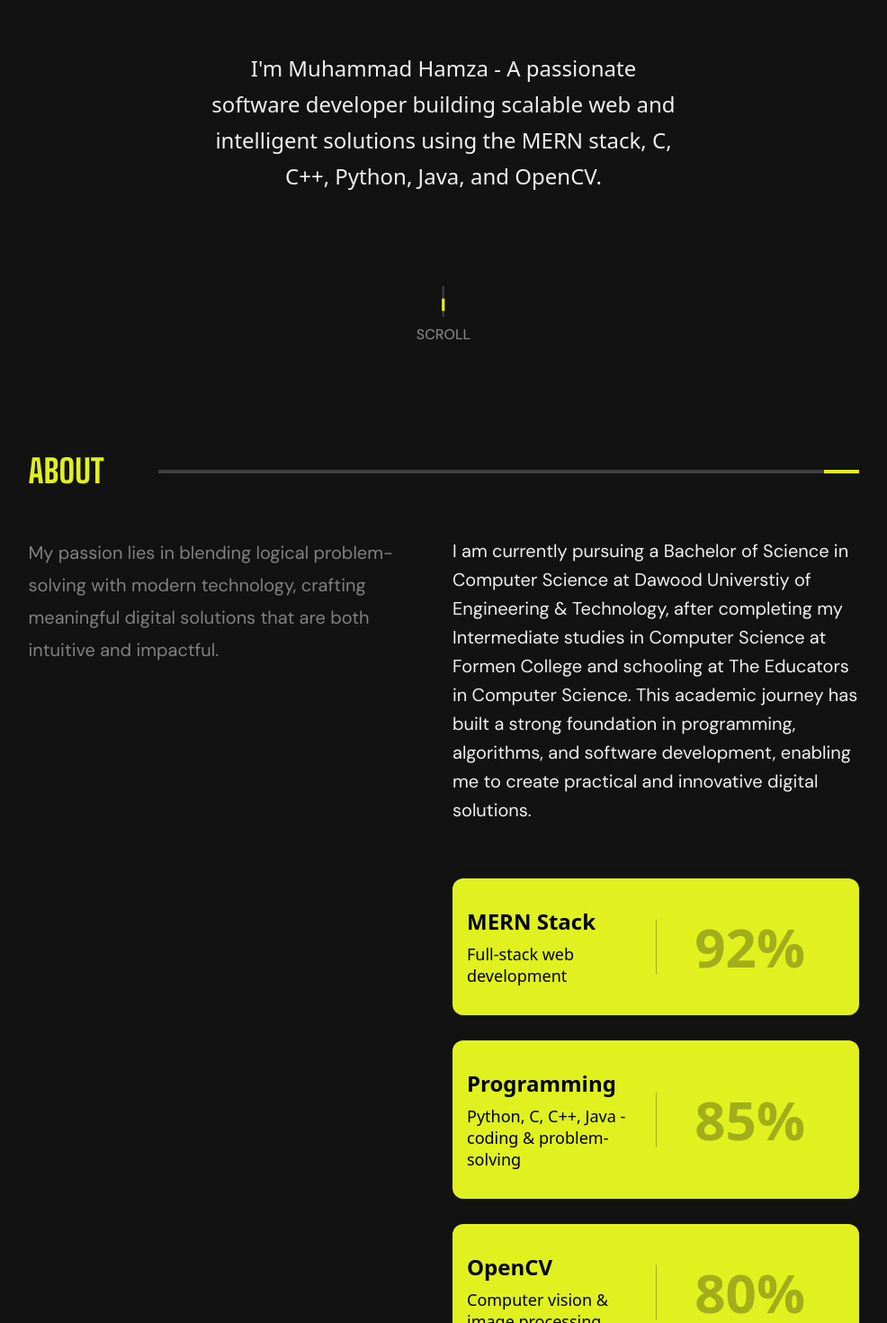
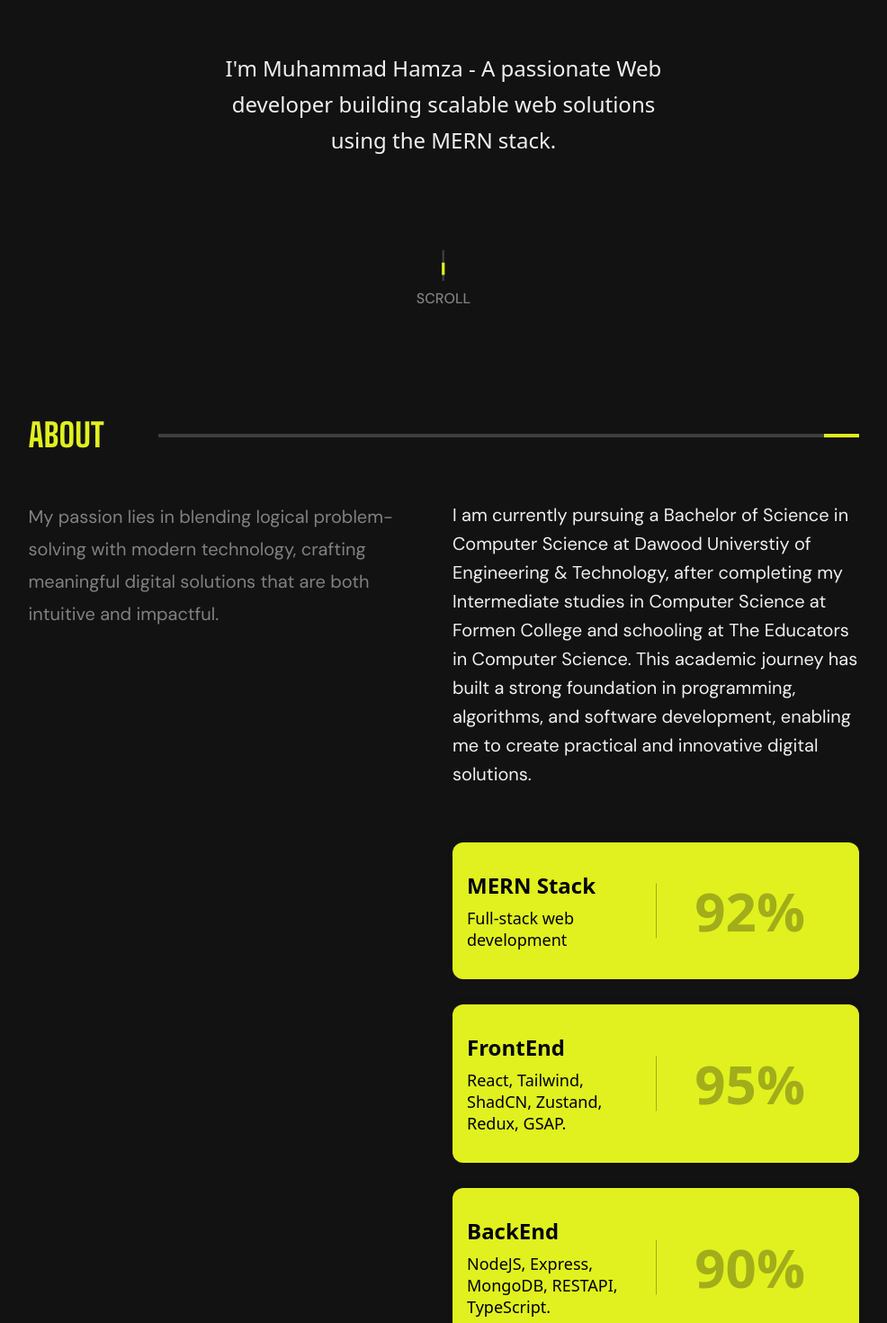
Before and after one commit to Hamzaa09/PORTFOLIO, a React (Vite) app: page / in a window 1280 px wide. Shown: the part 860-2330 px from the top of the page at 90% size, without its empty margins (147-1133 px from the left). Built offline with nearby package versions, Linux system fonts and the light colour scheme.

Commit message:
changes according to web development

```diff
--- a/src/components/About.jsx
+++ b/src/components/About.jsx
@@ -100,27 +100,27 @@ const About = () => {
 
             <div className="shadow-[0_-4px_6px_-1px_rgba(0,0,0,0.1)] sticky top-30 z-7 bg-[#E0F11F] my-2 rounded-xl flex justify-between px-4 py-8 items-center">
               <div className="w-1/2">
-                <h4 className="font-semibold text-2xl">Programming</h4>
+                <h4 className="font-semibold text-2xl">FrontEnd</h4>
                 <p className="text-lg mt-2 leading-6 pr-3">
-                  Python, C, C++, Java - coding & problem-solving
+                  React, Tailwind, ShadCN, Zustand, Redux, GSAP.
                 </p>
               </div>
 
               <div className="text-6xl px-4 border-1 border-[#E0F11F] border-l-[#1212124D] font-bold text-[#1212124D] text-center w-1/2">
-                85%
+                95%
               </div>
             </div>
 
             <div className="shadow-[0_-4px_6px_-1px_rgba(0,0,0,0.1)] sticky top-30 z-8 bg-[#E0F11F] my-2 rounded-xl flex justify-between px-4 py-8 items-center">
               <div className="w-1/2">
-                <h4 className="font-semibold text-2xl">OpenCV</h4>
+                <h4 className="font-semibold text-2xl">BackEnd</h4>
                 <p className="text-lg mt-2 leading-6 pr-3">
-                  Computer vision & image processing
+                  NodeJS, Express, MongoDB, RESTAPI, TypeScript.
                 </p>
               </div>
 
               <div className="text-6xl px-4 border-1 border-[#E0F11F] border-l-[#1212124D] font-bold text-[#1212124D] text-center w-1/2">
-                80%
+                90%
               </div>
             </div>
 
@@ -133,7 +133,7 @@ const About = () => {
               </div>
 
               <div className="text-6xl px-4 border-1 border-[#E0F11F] border-l-[#1212124D] font-bold text-[#1212124D] text-center w-1/2">
-                95%
+                85%
               </div>
             </div>
           </div>
--- a/src/components/Hero.jsx
+++ b/src/components/Hero.jsx
@@ -75,7 +75,7 @@ const Hero = () => {
     });
 
     const handleMove = (e) => {
-      const drift = 0.02; // 0.05 = subtle, 0.2 = stronger
+      const drift = 0.03; // 0.05 = subtle, 0.2 = stronger
 
       xTo(e.clientX * drift);
       yTo(e.clientY * drift);
--- a/src/components/InfiniteScroll.jsx
+++ b/src/components/InfiniteScroll.jsx
@@ -2,12 +2,28 @@ import React, { useEffect } from "react";
 import Marquee from "react-fast-marquee";
 
 const InfiniteScroll = () => {
-  const list = ["MERN", "JAVA", "PYTHON", "C/C++", "OPEN_CV"];
+  const frontEndTechs = [
+    "REACT",
+    "TAILWIND",
+    "SHADCN",
+    "REDUX",
+    "MUI",
+    "ZUSTAND",
+    "GSAP",
+  ];
+  const backEndTechs = [
+    "JAVASCRIPT",
+    "MONGODB",
+    "TYPESCRIPT",
+    "RESTAPIS",
+    "EXPRESS",
+    "NODEJS",
+  ];
   return (
     <section className="bg-[#121212] pt-35 flex flex-col gap-3 justify-center [mask-image:linear-gradient(to_right,rgba(0,0,0,0)_0%,rgb(0,0,0)_16%,rgb(0,0,0)_84%,rgba(0,0,0,0)_100%)]">
       <Marquee speed={30}>
         <ul className="flex overflow-hidden">
-          {list.map((item, index) => (
+          {frontEndTechs.map((item, index) => (
             <li key={index} className="flex justify-center items-center gap-5">
               <h2 className="font-[pfThree] text-[90px] lg:text-[128px] font-extrabold text-[#E0F11F] leading-none ml-5">
                 {item}
@@ -28,7 +44,7 @@ const InfiniteScroll = () => {
 
       <Marquee speed={30} direction="right">
         <ul className="flex overflow-hidden">
-          {list.map((item, index) => (
+          {backEndTechs.map((item, index) => (
           <li key={index} className="flex justify-center items-center gap-5">
             <h2 className="font-[pfThree] text-[90px] lg:text-[128px] font-extrabold text-[#E0F11F] leading-none ml-5">
               {item}
--- a/src/components/Info.jsx
+++ b/src/components/Info.jsx
@@ -52,9 +52,8 @@ const Info = () => {
         id="paragraph"
         className="text-[#F0F0F0] w-full px-15 lg:w-1/2 text-xl lg:text-2xl font-medium text-center leading-10"
       >
-        I'm Muhammad Hamza - A passionate software developer building scalable
-        web and intelligent solutions using the MERN stack, C, C++, Python,
-        Java, and OpenCV.
+        I'm Muhammad Hamza - A passionate Web developer building scalable
+        web solutions using the MERN stack.
       </p>
 
       <div
--- a/src/components/Project.jsx
+++ b/src/components/Project.jsx
@@ -77,7 +77,7 @@ const Project = () => {
             />
 
             <span className="absolute left-[-200px] bottom-0 group-hover:left-0 group-hover:opacity-100 duration-500 bg-[#e0f11f] opacity-0 p-5 font-semibold text-xl rounded-tr-xl">
-              E-Commerce Store
+              E-Commerce Store (MERN)
             </span>
           </a>
 
```
Lines whose indentation alone changed are shown as unchanged.
